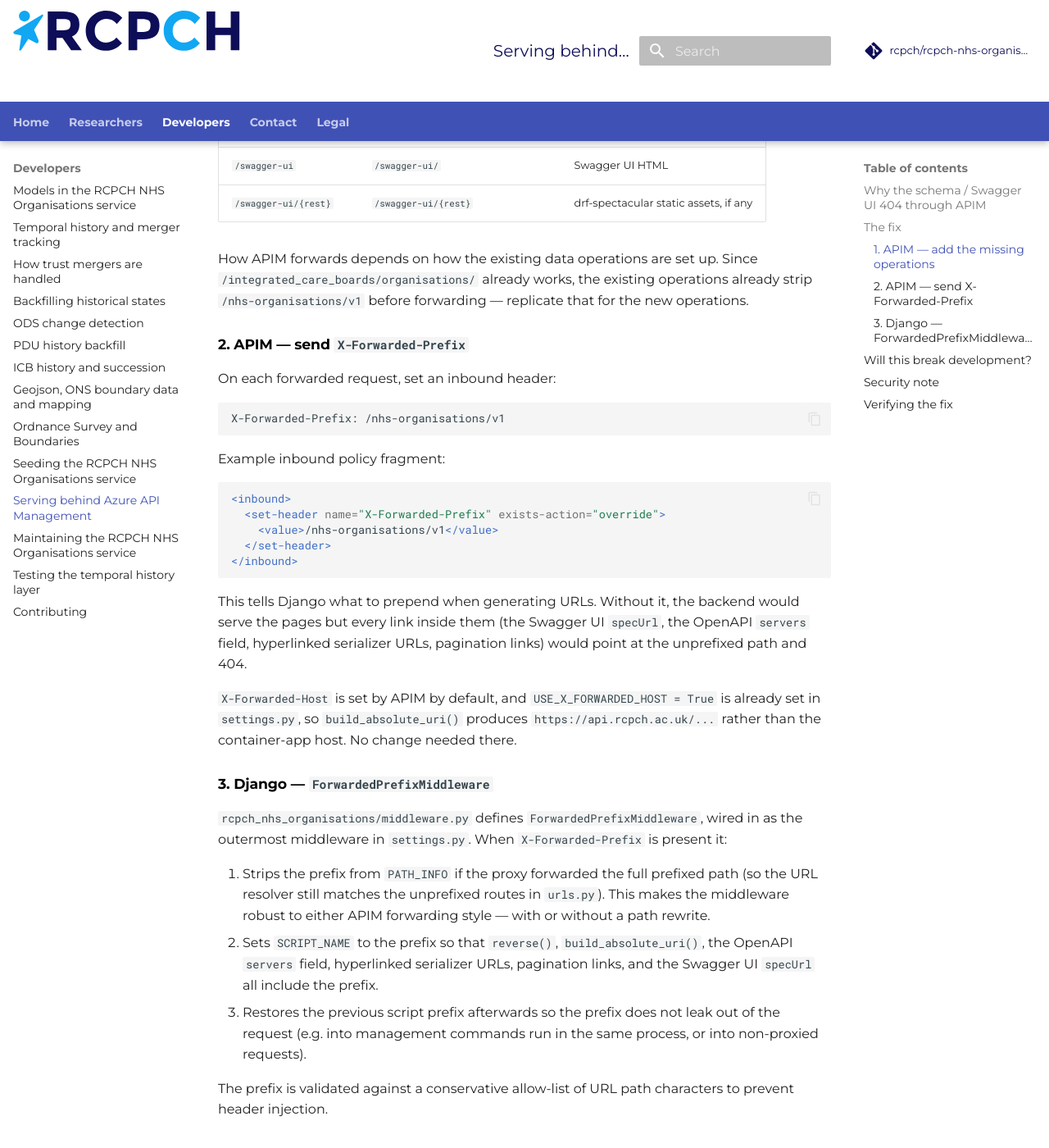
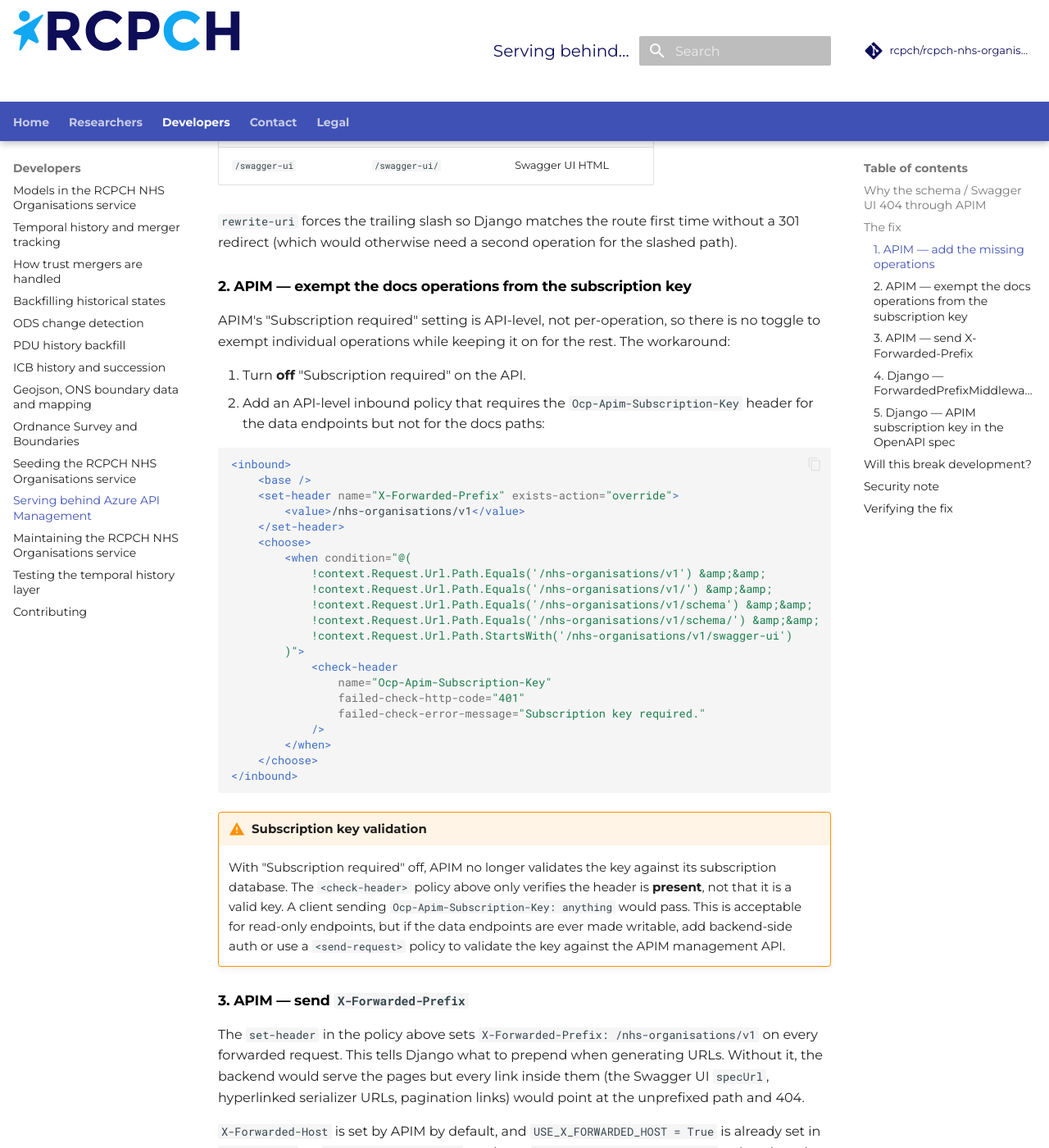
Before and after one commit to rcpch/rcpch-nhs-organisations, an MkDocs documentation site: the page built from documentation/docs/developer/behind-apim.md, in a window 1280 px wide and 1400 px high, scrolled down 1158 px. Shown: the whole window at 82% size. Built offline with MkDocs 1.6.1 and Material for MkDocs 9.7.7, drawn with Linux system fonts in a browser that asks for light colours; comment, search, counter and statistics services are not loaded; some of the changed text lies outside the part shown.

Commit message:
Declare APIM subscription key in OpenAPI spec for Swagger UI
The data endpoints behind APIM require an Ocp-Apim-Subscription-Key, but
Swagger UI has no way to know that without a security scheme in the spec.
Add a drf-spectacular postprocessing hook that injects the APIM key as an
apiKey security scheme when the schema is requested through APIM
(X-Forwarded-Prefix present). Swagger UI then shows an Authorize button;
the consumer enters their key once and Try it out sends it on every request.

The hook is a no-op when the header is absent, so the raw Azure URL and
local dev produce a spec with no security scheme and no lock icons.

Updates the APIM docs to reflect the single-API approach: turn off
subscription at the API level, enforce the key via a choose/check-header
policy on data endpoints only, and exempt the docs paths. Notes the
validation trade-off (check-header is presence-only).

3 new tests; full suite passes (392).

````diff
--- a/documentation/docs/developer/behind-apim.md
+++ b/documentation/docs/developer/behind-apim.md
@@ -24,59 +24,86 @@
 `/nhs-organisations/v1/swagger-ui/` to the backend, the Swagger UI page embeds
 a `specUrl` generated by Django via `reverse("schema")`. Without a prefix
 configured, that URL is `https://api.rcpch.ac.uk/schema/` (no
-`/nhs-organisations/v1`), so the spec fetch inside the page would 404. The
-OpenAPI JSON `servers` field would be wrong too.
+`/nhs-organisations/v1`), so the spec fetch inside the page would 404.
 
 ## The fix
 
-The fix is in two places: APIM (add operations) and Django (make URL
-generation prefix-aware).
+The fix is in two places: APIM (add operations, exempt docs from the
+subscription key, send a prefix header) and Django (make URL generation
+prefix-aware, declare the subscription key in the OpenAPI spec).
 
 ### 1. APIM — add the missing operations
 
 Add operations on the APIM API for:
 
-| APIM operation path | Backend path (after prefix strip) | Purpose |
+| APIM operation path | `rewrite-uri` template | Purpose |
 |---|---|---|
 | `/` | `/` | DRF browsable API root |
 | `/schema` | `/schema/` | OpenAPI JSON |
 | `/swagger-ui` | `/swagger-ui/` | Swagger UI HTML |
-| `/swagger-ui/{rest}` | `/swagger-ui/{rest}` | drf-spectacular static assets, if any |
 
-How APIM forwards depends on how the existing data operations are set up.
-Since `/integrated_care_boards/organisations/` already works, the existing
-operations already strip `/nhs-organisations/v1` before forwarding — replicate
-that for the new operations.
+`rewrite-uri` forces the trailing slash so Django matches the route first
+time without a 301 redirect (which would otherwise need a second operation
+for the slashed path).
 
-### 2. APIM — send `X-Forwarded-Prefix`
+### 2. APIM — exempt the docs operations from the subscription key
 
-On each forwarded request, set an inbound header:
+APIM's "Subscription required" setting is API-level, not per-operation, so
+there is no toggle to exempt individual operations while keeping it on for
+the rest. The workaround:
 
-```
-X-Forwarded-Prefix: /nhs-organisations/v1
-```
-
-Example inbound policy fragment:
+1. Turn **off** "Subscription required" on the API.
+2. Add an API-level inbound policy that requires the
+   `Ocp-Apim-Subscription-Key` header for the data endpoints but not for the
+   docs paths:
 
 ```xml
 <inbound>
-  <set-header name="X-Forwarded-Prefix" exists-action="override">
-    <value>/nhs-organisations/v1</value>
-  </set-header>
+    <base />
+    <set-header name="X-Forwarded-Prefix" exists-action="override">
+        <value>/nhs-organisations/v1</value>
+    </set-header>
+    <choose>
+        <when condition="@(
+            !context.Request.Url.Path.Equals('/nhs-organisations/v1') &amp;&amp;
+            !context.Request.Url.Path.Equals('/nhs-organisations/v1/') &amp;&amp;
+            !context.Request.Url.Path.Equals('/nhs-organisations/v1/schema') &amp;&amp;
+            !context.Request.Url.Path.Equals('/nhs-organisations/v1/schema/') &amp;&amp;
+            !context.Request.Url.Path.StartsWith('/nhs-organisations/v1/swagger-ui')
+        )">
+            <check-header
+                name="Ocp-Apim-Subscription-Key"
+                failed-check-http-code="401"
+                failed-check-error-message="Subscription key required."
+            />
+        </when>
+    </choose>
 </inbound>
 ```
 
-This tells Django what to prepend when generating URLs. Without it, the
-backend would serve the pages but every link inside them (the Swagger UI
-`specUrl`, the OpenAPI `servers` field, hyperlinked serializer URLs,
-pagination links) would point at the unprefixed path and 404.
+!!! warning "Subscription key validation"
+    With "Subscription required" off, APIM no longer validates the key
+    against its subscription database. The `<check-header>` policy above only
+    verifies the header is **present**, not that it is a valid key. A client
+    sending `Ocp-Apim-Subscription-Key: anything` would pass. This is
+    acceptable for read-only endpoints, but if the data endpoints are ever
+    made writable, add backend-side auth or use a `<send-request>` policy to
+    validate the key against the APIM management API.
+
+### 3. APIM — send `X-Forwarded-Prefix`
+
+The `set-header` in the policy above sets `X-Forwarded-Prefix:
+/nhs-organisations/v1` on every forwarded request. This tells Django what to
+prepend when generating URLs. Without it, the backend would serve the pages
+but every link inside them (the Swagger UI `specUrl`, hyperlinked serializer
+URLs, pagination links) would point at the unprefixed path and 404.
 
 `X-Forwarded-Host` is set by APIM by default, and `USE_X_FORWARDED_HOST = True`
 is already set in `settings.py`, so `build_absolute_uri()` produces
 `https://api.rcpch.ac.uk/...` rather than the container-app host. No change
 needed there.
 
-### 3. Django — `ForwardedPrefixMiddleware`
+### 4. Django — `ForwardedPrefixMiddleware`
 
 `rcpch_nhs_organisations/middleware.py` defines
 `ForwardedPrefixMiddleware`, wired in as the outermost middleware in
@@ -87,9 +114,8 @@
    `urls.py`). This makes the middleware robust to either APIM forwarding
    style — with or without a path rewrite.
 2. Sets `SCRIPT_NAME` to the prefix so that `reverse()`,
-   `build_absolute_uri()`, the OpenAPI `servers` field, hyperlinked
-   serializer URLs, pagination links, and the Swagger UI `specUrl` all
-   include the prefix.
+   `build_absolute_uri()`, hyperlinked serializer URLs, pagination links,
+   and the Swagger UI `specUrl` all include the prefix.
 3. Restores the previous script prefix afterwards so the prefix does not
    leak out of the request (e.g. into management commands run in the same
    process, or into non-proxied requests).
@@ -97,22 +123,40 @@
 The prefix is validated against a conservative allow-list of URL path
 characters to prevent header injection.
 
+### 5. Django — APIM subscription key in the OpenAPI spec
+
+`rcpch_nhs_organisations/openapi_hooks.py` defines a postprocessing hook
+(`add_apim_subscription_key_security`) wired into `SPECTACULAR_SETTINGS` that
+injects the APIM subscription key as an OpenAPI security scheme when the
+schema is requested through APIM (i.e. `X-Forwarded-Prefix` is present).
+
+This makes Swagger UI show an **Authorize** button. A consumer enters their
+APIM subscription key once; Swagger UI then sends
+`Ocp-Apim-Subscription-Key` on every "Try it out" request, so the data
+endpoints return 200 instead of 401.
+
+The hook is a no-op when the header is absent, so the raw Azure URL and
+local dev produce a spec with no security scheme and no lock icons —
+reflecting that no key is needed there.
+
 ## Will this break development?
 
-No. The middleware is a **no-op when `X-Forwarded-Prefix` is absent**:
+No. Both the middleware and the OpenAPI hook are **no-op when
+`X-Forwarded-Prefix` is absent**:
 
 - Local dev via Caddy / `./s/dev` — no header, no change.
 - Direct access to the container app (the raw Azure URL) — no header, no
-  change. `/`, `/schema/`, `/swagger-ui/` continue to work unprefixed.
+  change. `/`, `/schema/`, `/swagger-ui/` continue to work unprefixed, and
+  the OpenAPI spec shows no security scheme.
 - Health probes — no header, no change.
 - `api_comparison.py` against the raw Azure URL — no header, no change.
 - Management commands run inside the container — no HTTP request, no
   change.
 
-The prefix is only applied when APIM sends the header. Tests in
-`rcpch_nhs_organisations/hospitals/tests/test_forwarded_prefix.py` cover
-both the prefixed and unprefixed cases, including that the prefix does not
-leak between requests.
+The prefix and security scheme are only applied when APIM sends the header.
+Tests in `rcpch_nhs_organisations/hospitals/tests/test_forwarded_prefix.py`
+cover both the prefixed and unprefixed cases, including that neither the
+prefix nor the security scheme leaks between requests.
 
 ## Security note
 
@@ -127,20 +171,26 @@
 
 ## Verifying the fix
 
-After deploying both the APIM operations/headers and this middleware:
+After deploying both the APIM config and this code:
 
 ```bash
-# Should return the OpenAPI JSON with servers[0].url containing /nhs-organisations/v1
-curl https://api.rcpch.ac.uk/nhs-organisations/v1/schema/
+# No key needed — should return the OpenAPI JSON.
+# Through APIM it includes a securitySchemes.OcpApimSubscriptionKey entry.
+curl https://api.rcpch.ac.uk/nhs-organisations/v1/schema/ | python -m json.tool | grep -A4 OcpApimSubscriptionKey
 
-# Should return the Swagger UI HTML; the embedded specUrl should contain /nhs-organisations/v1/schema/
-curl https://api.rcpch.ac.uk/nhs-organisations/v1/swagger-ui/
+# No key needed — should return the Swagger UI HTML.
+# The embedded specUrl should contain /nhs-organisations/v1/schema/.
+curl -s https://api.rcpch.ac.uk/nhs-organisations/v1/swagger-ui/ | grep -o 'url: "[^"]*schema[^"]*"'
 
-# Should return the DRF browsable API root with prefixed links
+# No key needed — should return the DRF browsable API root with prefixed links.
 curl https://api.rcpch.ac.uk/nhs-organisations/v1/
+
+# Key required — without a key this returns 401, with a valid key it returns 200.
+curl -i https://api.rcpch.ac.uk/nhs-organisations/v1/integrated_care_boards/
 ```
 
-The raw container URL should continue to serve the same pages unprefixed:
+The raw container URL should continue to serve the same pages unprefixed and
+with no security scheme in the spec:
 
 ```bash
 curl https://rcpch-nhs-organisations.greenrock-df7c746b.uksouth.azurecontainerapps.io/schema/
````
Also changed, not shown: 3 other files.
